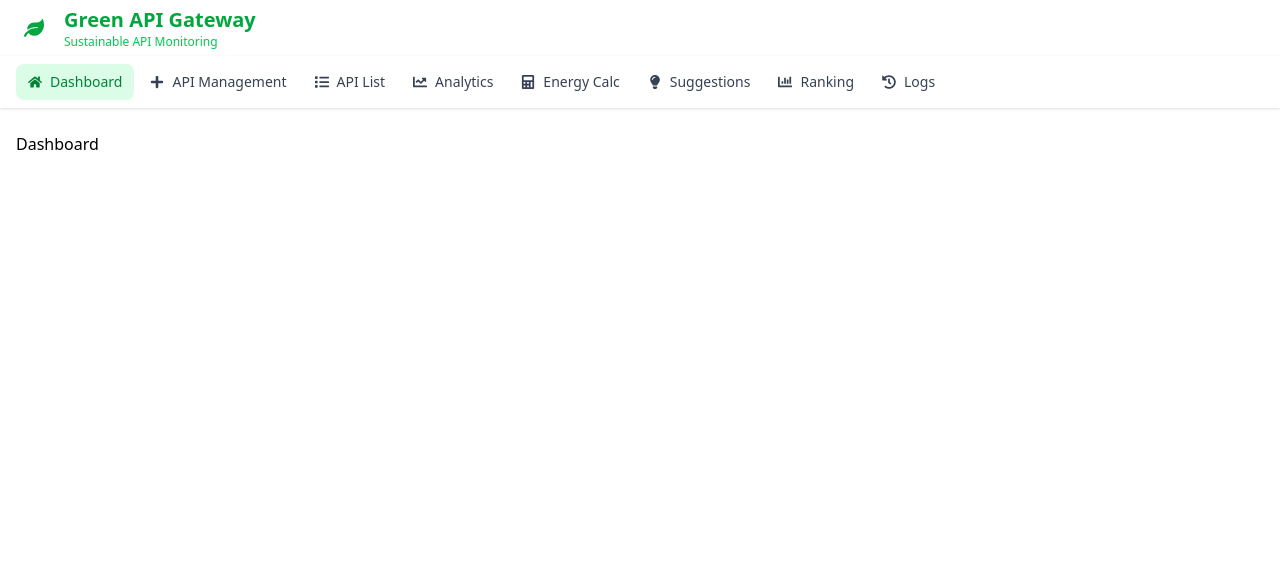
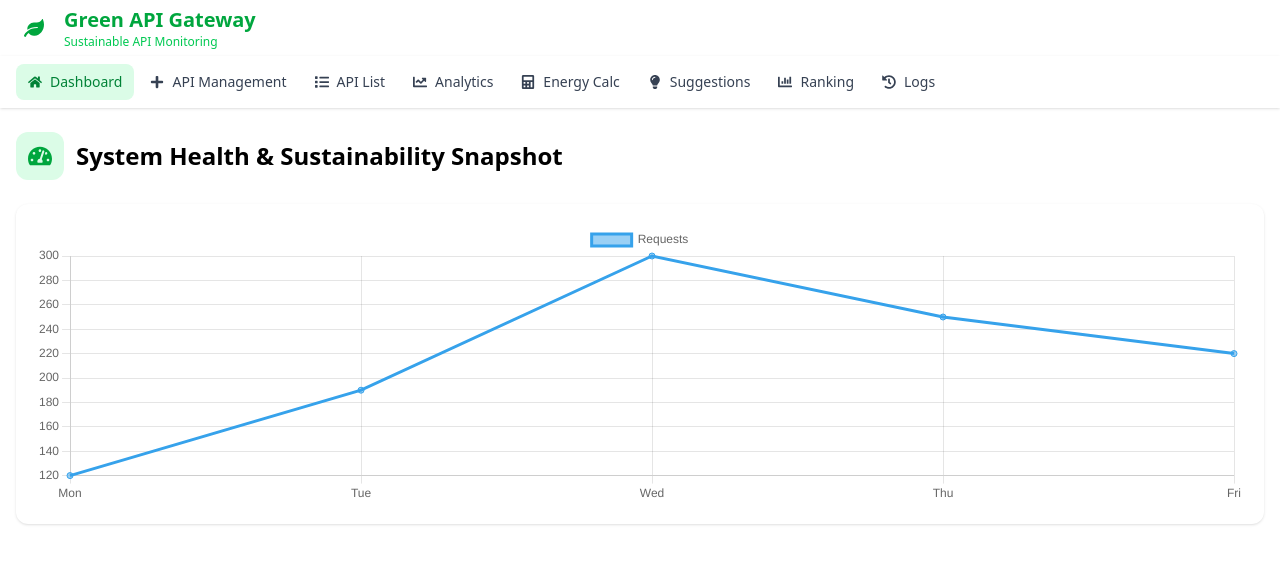
Before and after one commit to palash1212/Green-Api-Gateway, a React (Vite) app: page / in a window 1280 px wide. Shown: the top 564 px of the page. Built offline with nearby package versions, Linux system fonts and the light colour scheme.

Commit message:
working on dashboard page

```diff
--- /dev/null
+++ b/src/components/Charts.jsx
@@ -0,0 +1,44 @@
+import { useEffect, useRef } from "react";
+import Chart from "chart.js/auto";
+
+export default function Charts() {
+  const chartRef = useRef(null);
+  const chartInstance = useRef(null);
+
+  useEffect(() => {
+    // Destroy existing chart if any
+    if (chartInstance.current) {
+      chartInstance.current.destroy();
+    }
+
+    chartInstance.current = new Chart(chartRef.current, {
+      type: "line",
+      data: {
+        labels: ["Mon", "Tue", "Wed", "Thu", "Fri"],
+        datasets: [
+          {
+            label: "Requests",
+            data: [120, 190, 300, 250, 220],
+          },
+        ],
+      },
+      options: {
+        responsive: true,
+        maintainAspectRatio: false,
+      },
+    });
+
+    // Cleanup on unmount
+    return () => {
+      if (chartInstance.current) {
+        chartInstance.current.destroy();
+      }
+    };
+  }, []);
+
+  return (
+    <div className="bg-white rounded-xl shadow p-5 h-80">
+      <canvas ref={chartRef}></canvas>
+    </div>
+  );
+}
--- a/src/pages/Dashboard.jsx
+++ b/src/pages/Dashboard.jsx
@@ -1,11 +1,19 @@
-import React from "react";
+import { FaTachometerAlt } from "react-icons/fa";
+import Charts from "../components/Charts";
 
-function Dashboard() {
+export default function Dashboard() {
   return (
-    <div>
-      <div>Dashboard</div>
-    </div>
+    <>
+      <h2 className="text-2xl font-bold flex items-center mb-6">
+        <span className="bg-green-100 p-3 rounded-xl mr-3">
+          <FaTachometerAlt className="text-green-600" />
+        </span>
+        System Health & Sustainability Snapshot
+      </h2>
+
+      {/* Metric cards stay EXACTLY SAME (JSX version) */}
+
+      <Charts />
+    </>
   );
 }
-
-export default Dashboard;
```
